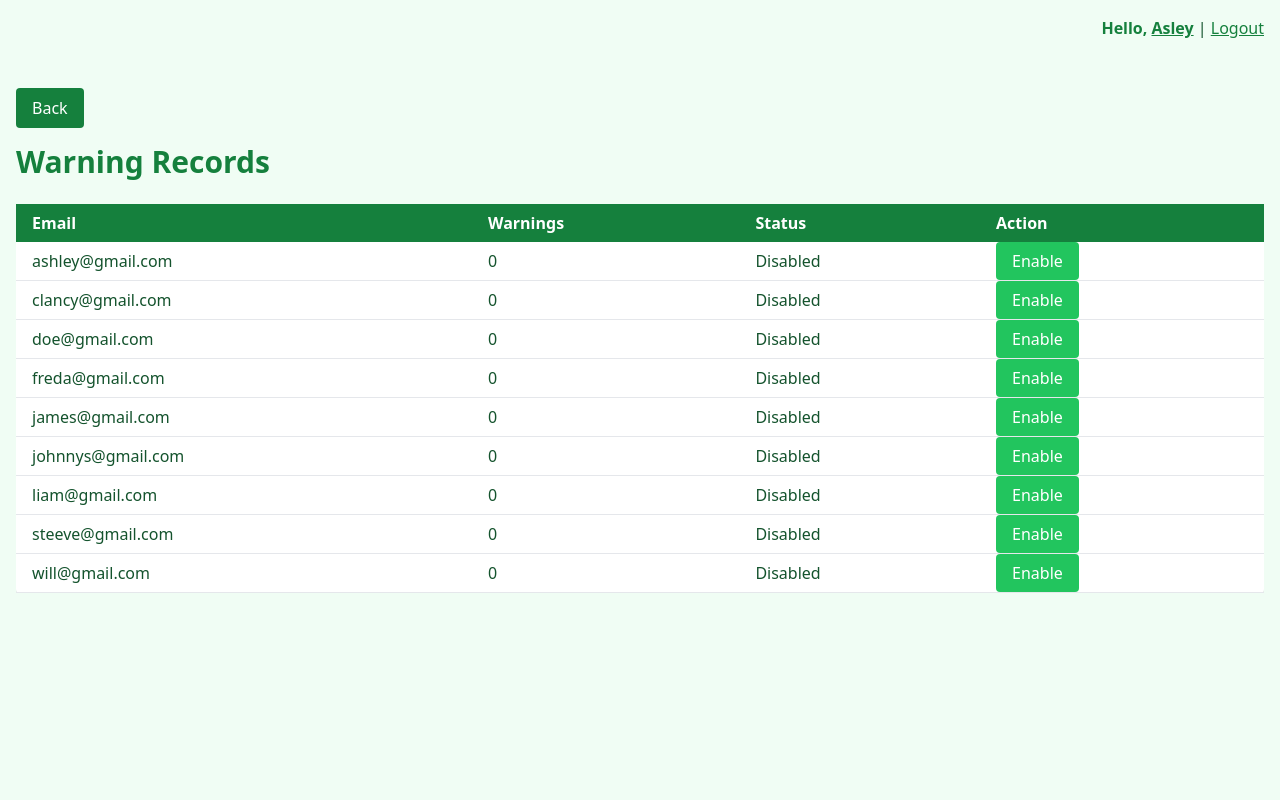
After one commit to mangkanor1103/5, a PHP site: page /video_feed/user.php in a window 1280 px wide. The commit adds this page. Run offline with PHP 8.4, Linux system fonts and the light colour scheme; a user stored in the database is signed in; data comes from the database, SQL or seed files in the repository; tables that the repository leaves empty or names only in its code hold one stand-in row (values such as "Sample post"); some libraries are stand-ins or nearby versions.

Commit message:
update 6 files

```diff
--- a/dash.php
+++ b/dash.php
@@ -39,6 +39,7 @@
                     <a href="dash.php?q=2" class="p-4 hover:bg-gray-200">User Rankings</a>
                     <a href="dash.php?q=3" class="p-4 hover:bg-gray-200">Feedback</a>
                     <a href="dash.php?q=4" class="p-4 hover:bg-gray-200">Add Exams</a>
+                    <a href="user.php" class="p-4 hover:bg-gray-200">Warnings</a>
                 </div>
             </div>
         </div>
--- /dev/null
+++ b/user.php
@@ -0,0 +1,89 @@
+<?php
+include_once 'dbConnection.php';
+session_start();
+
+// Check if the user is logged in
+if (!(isset($_SESSION['email']))) {
+    header("location:index.php");
+    exit();
+} else {
+    $name = $_SESSION['name'];
+    $email = $_SESSION['email'];
+    echo '<div class="text-right p-4"><span class="text-green-700 font-semibold">Hello, <a href="#" class="underline">' . htmlspecialchars($name) . '</a></span> | <a href="logout.php?q=account.php" class="text-green-700 underline">Logout</a></div>';
+}
+
+// Check if an enable/disable action is triggered
+if (isset($_GET['action']) && isset($_GET['user_email'])) {
+    $userEmail = $_GET['user_email'];
+    $action = $_GET['action'];
+    $status = ($action === 'enable') ? 1 : 0;
+
+    $updateSql = "UPDATE user SET status = $status WHERE email = '$userEmail'";
+    if ($con->query($updateSql) === TRUE) {
+        $actionMessage = "User status updated successfully!";
+    } else {
+        $actionMessage = "Failed to update user status: " . $con->error;
+    }
+}
+
+// Fetch and group data from the warning table
+$query = "SELECT u.email, COUNT(w.email) AS warning_count, u.status
+          FROM warning w
+          RIGHT JOIN user u ON w.email = u.email
+          GROUP BY u.email, u.status
+          ORDER BY warning_count DESC";
+$result = $con->query($query);
+?>
+
+<!DOCTYPE html>
+<html lang="en">
+<head>
+    <meta charset="UTF-8">
+    <meta name="viewport" content="width=device-width, initial-scale=1.0">
+    <title>Warnings</title>
+    <script src="https://cdn.tailwindcss.com"></script>
+</head>
+<body class="bg-green-50 text-green-900">
+    <div class="container mx-auto px-4 py-8">
+        <div class="mb-4">
+            <button onclick="history.back()" class="bg-green-700 text-white px-4 py-2 rounded hover:bg-green-800">Back</button>
+        </div>
+        <h1 class="text-3xl font-bold mb-6 text-green-700">Warning Records</h1>
+        <?php if (isset($actionMessage)): ?>
+            <p class="text-lg text-green-700 mb-4"><?= htmlspecialchars($actionMessage) ?></p>
+        <?php endif; ?>
+        <?php if ($result->num_rows > 0): ?>
+            <div class="overflow-x-auto">
+                <table class="table-auto w-full bg-white rounded shadow">
+                    <thead class="bg-green-700 text-white">
+                        <tr>
+                            <th class="px-4 py-2 text-left">Email</th>
+                            <th class="px-4 py-2 text-left">Warnings</th>
+                            <th class="px-4 py-2 text-left">Status</th>
+                            <th class="px-4 py-2 text-left">Action</th>
+                        </tr>
+                    </thead>
+                    <tbody>
+                        <?php while ($row = $result->fetch_assoc()): ?>
+                            <tr class="border-b">
+                                <td class="px-4 py-2"><?= htmlspecialchars($row['email']) ?></td>
+                                <td class="px-4 py-2"><?= htmlspecialchars($row['warning_count']) ?></td>
+                                <td class="px-4 py-2"><?= $row['status'] == 1 ? 'Enabled' : 'Disabled' ?></td>
+                                <td class="px-4 py-2">
+                                    <?php if ($row['status'] == 1): ?>
+                                        <a href="?action=disable&user_email=<?= urlencode($row['email']) ?>" class="bg-red-500 text-white px-4 py-2 rounded hover:bg-red-600">Disable</a>
+                                    <?php else: ?>
+                                        <a href="?action=enable&user_email=<?= urlencode($row['email']) ?>" class="bg-green-500 text-white px-4 py-2 rounded hover:bg-green-600">Enable</a>
+                                    <?php endif; ?>
+                                </td>
+                            </tr>
+                        <?php endwhile; ?>
+                    </tbody>
+                </table>
+            </div>
+        <?php else: ?>
+            <p class="text-lg text-green-700">No warnings found in the database.</p>
+        <?php endif; ?>
+    </div>
+</body>
+</html>
```
Also changed, not shown: account.php (+21 -2 lines), disable_user.php (added, +30 -0 lines), login.php (+19 -11 lines), warning.php (+80 -18 lines), warnings/latest_warning.jpeg.
